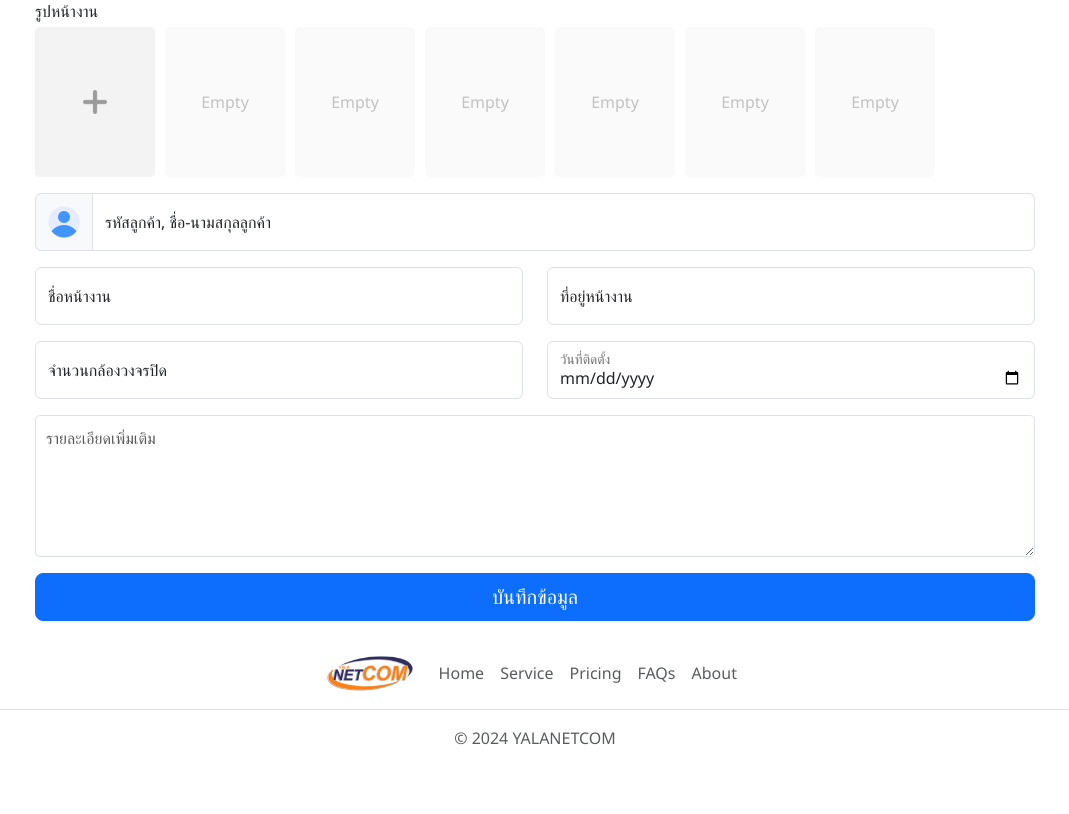
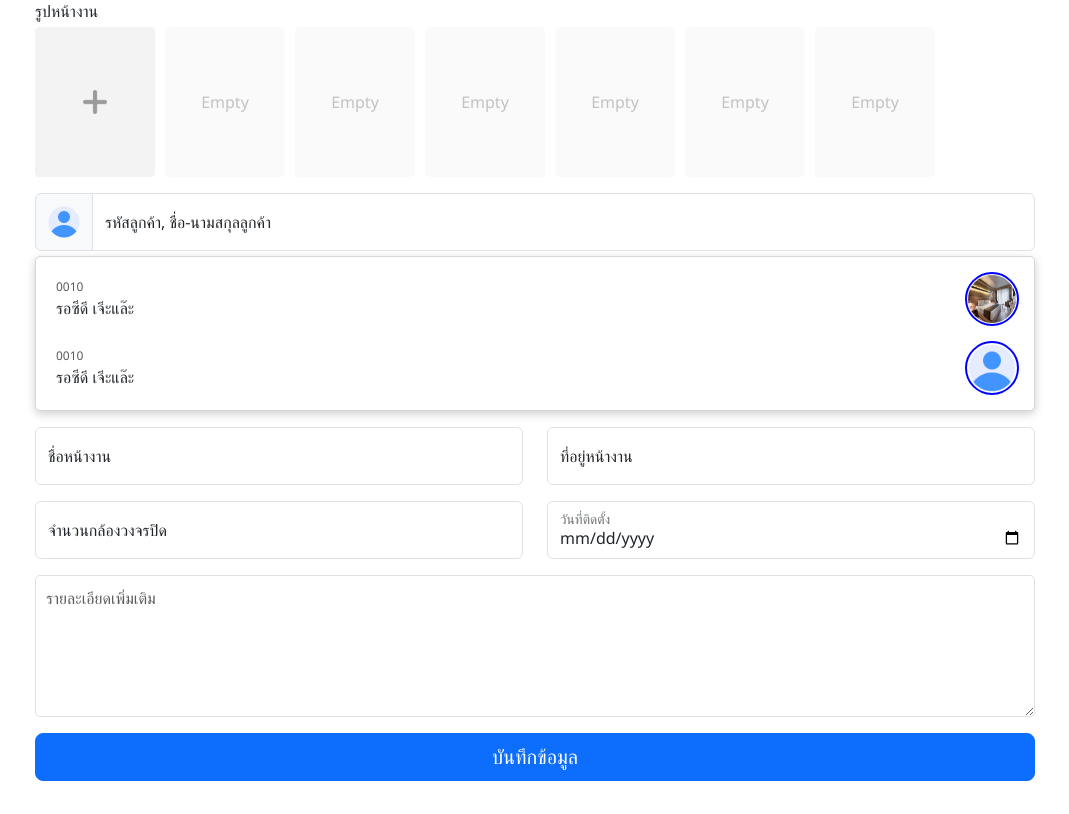
Before and after one commit to Roseedee/CCTVWebService-PHP, a PHP site: page /template/new-worksite.html in a window 1280 px wide. Shown: the part 165-979 px from the top of the page, without its empty margins (105-1174 px from the left). Before the commit the page ends 910 px from the top, so only its background shows below. Run offline with PHP 8.4, Linux system fonts and the light colour scheme.

Commit message:
update new-user
input box select user

```diff
--- a/static/css/view/new-worksite.css
+++ b/static/css/view/new-worksite.css
@@ -98,3 +98,66 @@
         margin-right: 10px;
     }
 }
+
+.my-user-selector {
+    width: 100%;
+    border-radius: 5px;
+    max-height: 500px;
+    background-color: white;
+    padding: 10px;
+    padding-top: 5px;
+    border: 1px solid rgb(214, 214, 214);
+    box-shadow: 0px 3px 10px #cfcfcf;
+    margin-top: 5px;
+
+
+    & .user-selector-item {
+        display: flex;
+        border-radius: 5px;
+        transition: 0.3s;
+        margin-top: 5px;
+
+        div {
+            display: flex;
+            padding: 5px 10px;
+        }
+
+        & .about-user {
+            flex-grow: 1;
+            /* background-color: yellow; */
+            flex-direction: column;
+            justify-content: center;
+            align-items: start;
+
+            & .user-id {
+                font-size: 12px;
+            }
+        }
+
+        & .user-img {
+            /* background-color: gray; */
+            justify-content: end;
+            align-items: center;
+            width: 64px;
+            height: 64px;
+            padding: 5px;
+            margin: 0px;
+
+            img {
+                border: 2px solid blue;
+                padding: 1px;
+                width: 100%;
+                border-radius: 50%;
+                height: 100%;
+            }
+
+        }
+
+    }
+
+    & .user-selector-item:hover {
+        background-color: rgb(235, 213, 255);
+        cursor: pointer;
+    }
+
+}
--- a/template/new-worksite.html
+++ b/template/new-worksite.html
@@ -70,6 +70,26 @@
             <label for="floatingPassword">รหัสลูกค้า, ชื่อ-นามสกุลลูกค้า</label>
           </div>
         </div>
+        <div class="my-user-selector">
+          <div class="user-selector-item">
+            <div class="about-user">
+              <p class="user-id m-0 text-muted">0010</p>
+              <p class="user-name m-0">รอซีดี เจีะแล๊ะ</p>
+            </div>
+            <div class="user-img">
+              <img src="../static/image/test/2.jpg" alt="">
+            </div>
+          </div>
+          <div class="user-selector-item">
+            <div class="about-user">
+              <p class="user-id m-0 text-muted">0010</p>
+              <p class="user-name m-0">รอซีดี เจีะแล๊ะ</p>
+            </div>
+            <div class="user-img">
+              <img src="../static/icon/user.png" alt="">
+            </div>
+          </div>
+        </div>
         <div class="row mt-3">
           <div class="col input-group mb-3">
             <div class="form-floating">
```
